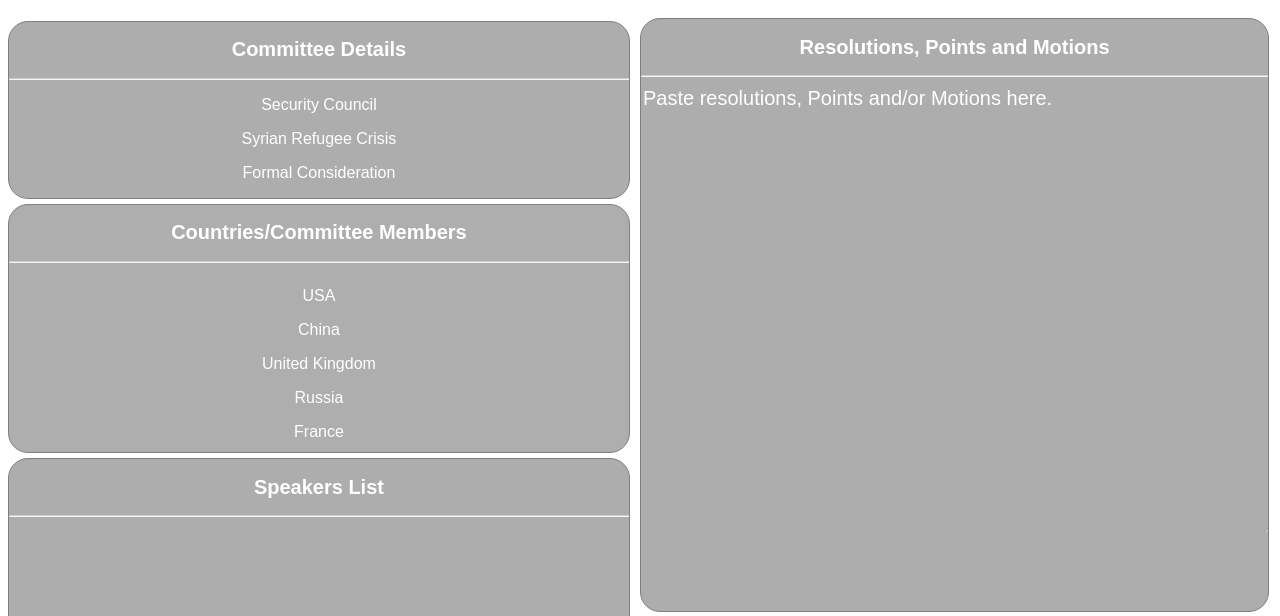
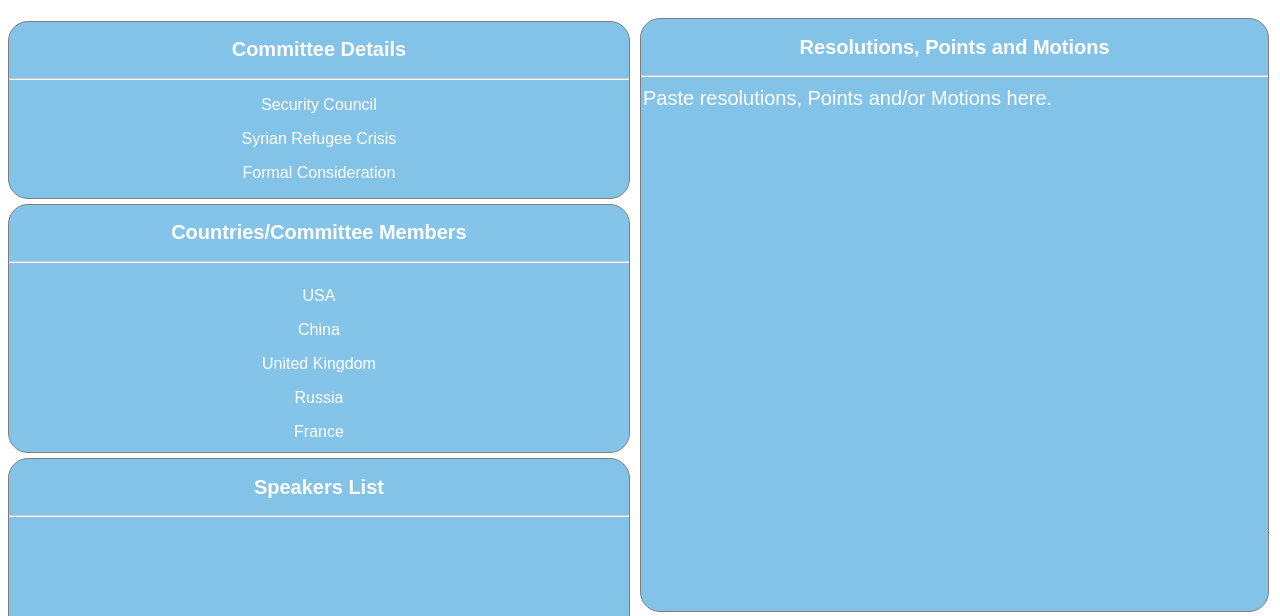
Before and after one commit to BateMUN/BateMUNInterface, a plain HTML site: page index.html in a window 1280 px wide. Shown: the top 616 px of the page. Drawn offline with Linux system fonts and the light colour scheme.

Commit message:
Updated Color

```diff
--- a/style.css
+++ b/style.css
@@ -11,7 +11,7 @@ h2 {
     border-radius:20px;
     border-color:black;
     overflow:hidden;
-    background: rgba(25, 25, 25, .7);
+    background: #0B89D2;
     opacity:50%;
     color: #ffffff;
     text-align: center;
```
